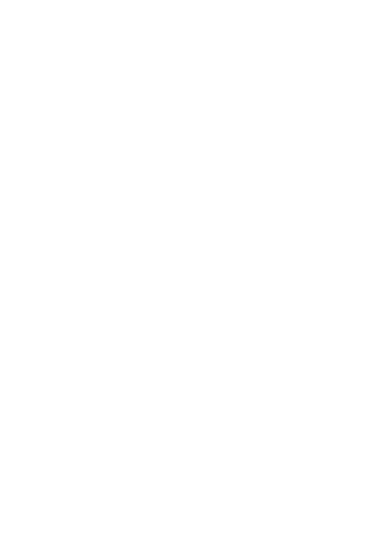
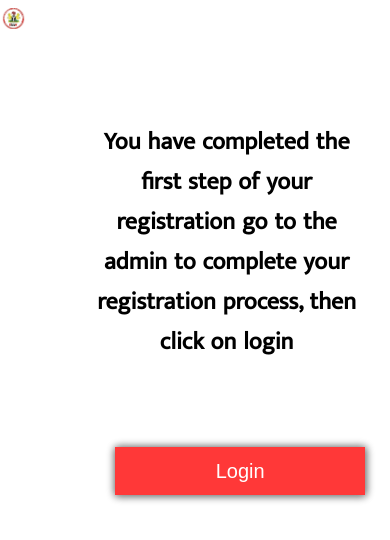
Before and after one commit to NECA-ITF/trainee-attendance, a React (Create React App) app: page / in a window 390 px wide. Shown: the top 540 px of the page. Built offline with nearby package versions, Linux system fonts and the light colour scheme.

Commit message:
chore: created an asset folder

```diff
--- a/src/App.js
+++ b/src/App.js
@@ -1,12 +1,14 @@
 import './App.css';
 // import CustomButton from './components/customButton/CustomButton';
 // import CustomInput from './components/customInput/CustomInput';
+import WaitingPage from './pages/waitingPage/WaitingPage'
 
 function App() {
   return (
     <div className="App">
         {/* <CustomButton title= "Register" onClick={()=> console.log("clicked")}/>
         <CustomInput placeholder= "Email"/> */}
+        <WaitingPage/>
     </div>
   );
 }
--- a/src/pages/waitingPage/WaitingPage.css
+++ b/src/pages/waitingPage/WaitingPage.css
@@ -1,5 +1,5 @@
 .waiting-page{
-    width: 100%;
+    width: 80%;
     height: 100vh;
     margin: 0 auto;
     background-color: white;
@@ -11,7 +11,7 @@
     background-color: white;
 }
 .waiting-head img{
-    width: 6%;
+    width: 7%;
 }
 .waiting-flex{
     width: 80%;
@@ -36,6 +36,12 @@
     width: 100%;
 }
 @media screen and (max-width: 700px) {
+    .waiting-page{
+        width: 100%;
+        height: 100vh;
+        margin: 0 auto;
+        background-color: white;
+    }
     .waiting-flex{
         margin-left: 5.5em;
     }
@@ -48,6 +54,7 @@
         display: none;
     }
     .waiting-button{
+        margin-left: 1.7em;
         display: flex;
         justify-content: center;
     }
--- a/src/pages/waitingPage/WaitingPage.jsx
+++ b/src/pages/waitingPage/WaitingPage.jsx
@@ -1,7 +1,7 @@
 import React from 'react'
-import log from '../../assets/waitingPage/log.png'
+import log from '../../assets/images/log.png'
 import './WaitingPage.css'
-import sidepic from '../../assets/waitingPage/pic.gif'
+import sidepic from '../../assets/images/pic.gif'
 import CustomButton from '../../components/customButton/CustomButton'
 
 function WaitingPage() {
```
Also changed, not shown: src/assets/images/log.png (renamed from src/assets/waitingPage/log.png), src/assets/images/pic.gif (renamed from src/assets/waitingPage/pic.gif).
